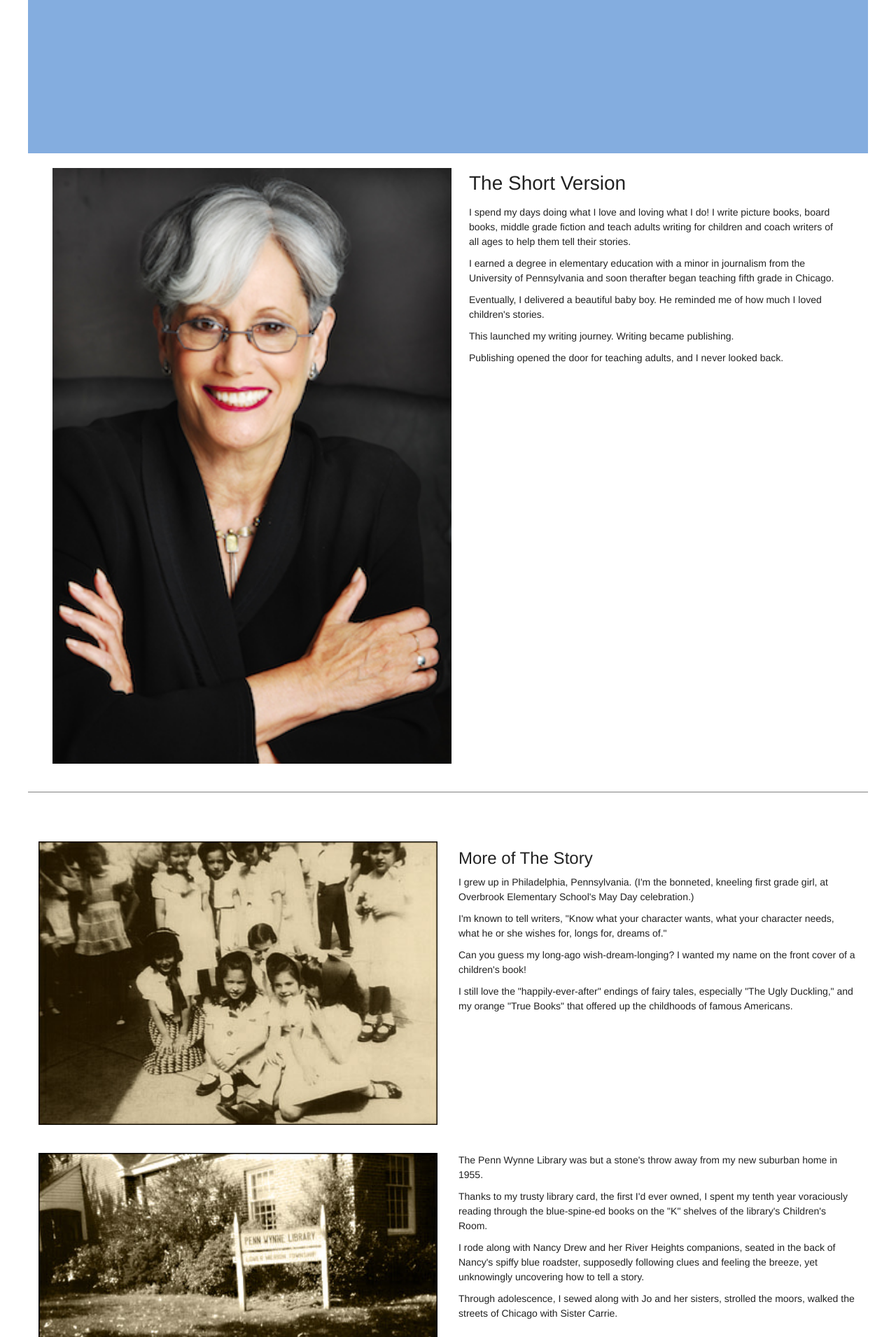
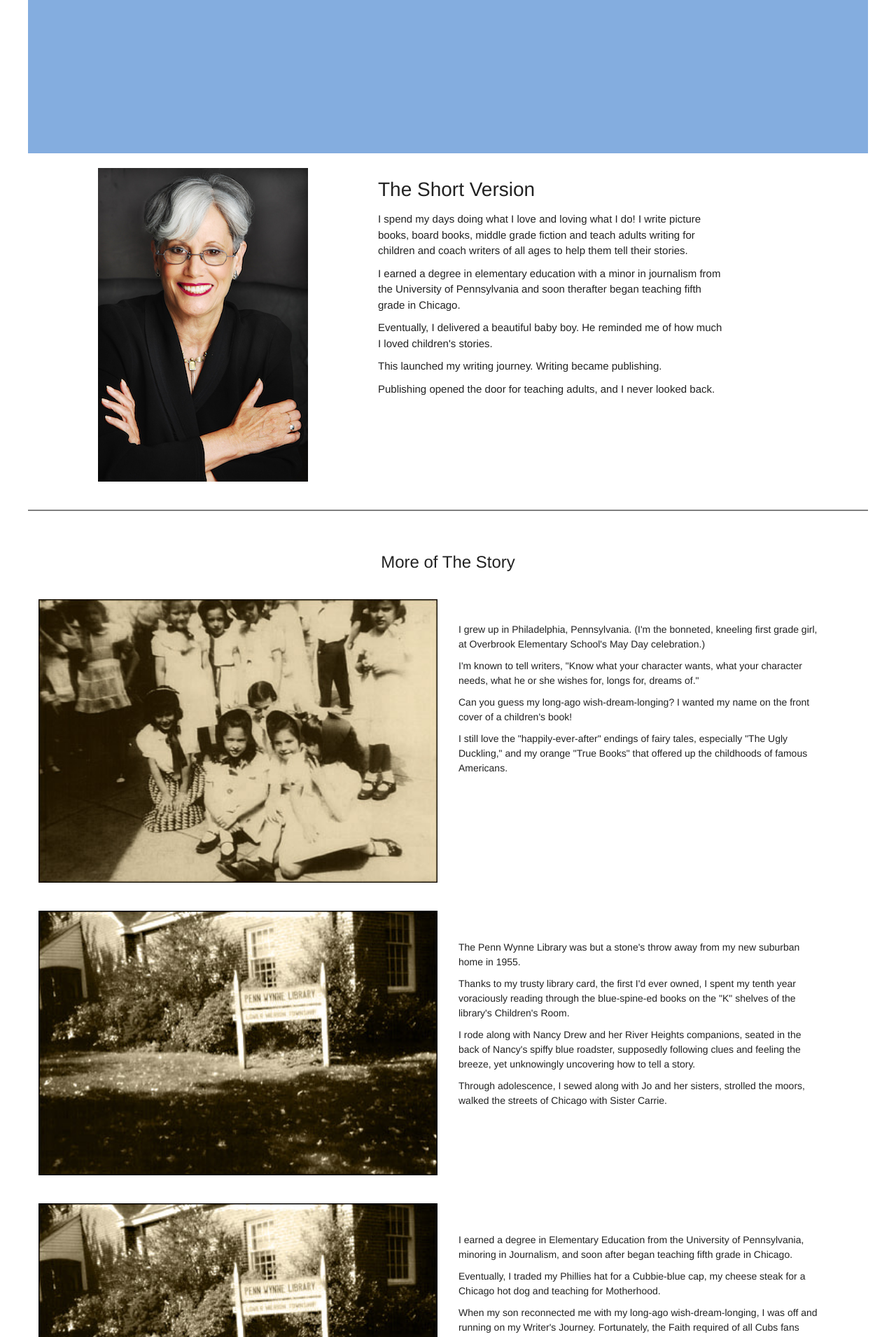
Before and after one commit to paula-c-schuler/planner.dev, a PHP site: page /about.php in a window 1280 px wide. Shown: the part 420-2330 px from the top of the page at 70% size. Run offline with PHP 8.4, Linux system fonts and the light colour scheme.

Commit message:
Improved responsiveness on main content, all pages. Deleted some bootstrap grid.

```diff
--- a/public/about.php
+++ b/public/about.php
@@ -41,34 +41,32 @@
         <!-- Begin Short Version Section -->
         <section class="row top-buffer-4">
 
-            <img class="profile-image col-md-6 top-buffer-4" src="/img/EstherProfileSmall.jpg">
+            <img class="profile-image top-buffer-4" src="/img/EstherProfileSmall.jpg">
 
             <div id="contact" class="short-version-group">
-                <div>
-                    <a id="linkedin-icon" href="https://www.linkedin.com/pub/esther-hershenhorn/17/357/91a"><i class="contact-links icon icon-3x icon-linkedin-square"></i></a>
-                    <a href="https://www.facebook.com/esther.hershenhorn.5/about"><i class="contact-links icon icon-3x icon-facebook-official"></i></a>
-                	<a id="twitter-icon" href="https://twitter.com/EHershenhorn"><i class="contact-links icon icon-3x icon-twitter"></i></a>
-                </div>
               	<div class="short-version-group">
 	                <p class="short-version-header">The Short Version</p>
-	                <p>
+	                <p class="short-version-text">
 	                	I spend my days doing what I love and loving what I do!
 	                	I write picture books, board books, middle grade fiction and teach adults writing for
 	                    children and coach writers of all ages to help them tell their stories.
 	                </p>
-	                <p>
+	                <p class="short-version-text">
 	                	I earned a degree in elementary education with a minor in journalism from the
 	                    University of Pennsylvania and soon therafter began teaching fifth grade in Chicago.
 	                </p>
-	                <p>
+	                <p class="short-version-text">
 	                	Eventually, I delivered a beautiful baby boy. He reminded me of how much I loved children's stories.
 	                </p>
-	                <p>
+	                <p class="short-version-text">
 	                	This launched my writing journey. Writing became publishing.
 	                </p>
-	                <p>
+	                <p class="short-version-text">
 	                	Publishing opened the door for teaching adults, and I never looked back.
 	                </p>
+                    <a id="linkedin-icon" href="https://www.linkedin.com/pub/esther-hershenhorn/17/357/91a"><i class="contact-links icon icon-3x icon-linkedin-square"></i></a>
+                <a id="twitter-icon" href="https://twitter.com/EHershenhorn"><i class="contact-links icon icon-3x icon-twitter"></i></a>
+                <a id="facebook-icon" href="https://www.facebook.com/esther.hershenhorn.5/about"><i class="contact-links icon icon-3x icon-facebook-official"></i></a>
                 </div>
             </div>
 			<br>
@@ -76,17 +74,24 @@
         </section>
 
         <!-- pretty divider -->
-        <div class="row pretty-divider col-md-12">
+        <div class="row pretty-divider-under-social-icons">
         </div>
 
         <!-- Begin More of the Story Section  -->
+        <!-- header -->
         <section class="row">
+           <h3 class="long-version-header">More of The Story</h3>
+        </section>
 
+        <!-- images and text -->
+        <section class="row">
+            <div class="long-version-group"></div>
             <img class="story-images col-md-6 image-girl" src="/img/esther-girl-sepia.jpg">
 
             <div class="long-version-text col-md-6">
             	<br>
-            	<h3>More of The Story</h3>
+            	<br>
+                <br>
                 <p>
                 	I grew up in Philadelphia, Pennsylvania. (I'm the bonneted, kneeling first grade girl,
                 	at Overbrook Elementary School's May Day celebration.)
@@ -111,6 +116,8 @@
 			<img class="story-images col-md-6" src="img/Penn-Wynn-sepia.jpg">
 
             <div class="long-version-text col-md-6">
+                <br>
+                <br>
                 <p>
                 	The Penn Wynne Library was but a stone's throw away from my new suburban home in 1955.
                 </p>
@@ -135,6 +142,8 @@
             <img class="story-images col-md-6" src="img/Penn-Wynn-sepia.jpg">
 
             <div class="long-version-text col-md-6">
+                <br>
+                <br>
                 <p>
                 	I earned a degree in Elementary Education from the University of Pennsylvania, minoring in Journalism,
                 	and soon after began teaching fifth grade in Chicago.
@@ -157,7 +166,7 @@
         </section>
 
         <!-- Divider -->
-        <div class="row pretty-divider col-md-12">
+        <div class="row pretty-divider">
         </div>
 
          <!-- Contact Button -->
--- a/public/books.php
+++ b/public/books.php
@@ -28,7 +28,7 @@
         <section class="my-hero">
             <div class="hero-message">
                 <h1 id="author-name">Esther Hershenhorn</h1>
-                <h3 id="author-titles">Teacher, Author, Coach</h3>
+                <h3 id="author-titles">Author</h3>
             </div>
             <div class="half-white hero-overlay"></div>
             <div class="hero-solid-color">
--- a/public/css/main.css
+++ b/public/css/main.css
@@ -106,11 +106,6 @@ img {
   height: auto;
 }
 
-/*
- * Automates padding for paragraph text.
- */
-
-
 
 /*-------------------------------------*\
 	NAVIGATION BAR
@@ -139,16 +134,11 @@ img {
 	width: 100%;
 	margin: 0 auto;
 }
-
-/*
- * Adds a little space at the top of the footer
- */
 footer li {
 	padding-top: 1.5rem;
 }
 
-/* TODO: SMALL SCREEN*/
-/* Medium devices (desktops, 600px and up) */
+/* NAV - SMALL SCREEN*/
 /*=================================================*/
 @media screen and (min-width:640px) {
 	/*
@@ -173,17 +163,13 @@ footer li {
 		font-weight: bold;
 		width: 30rem;
 	}
-
-	/*
-	 * Adds a little space at the top of the footer
-	 */
 	footer li {
 		padding-top: 1.5rem;
 	}
 }
 
 
-/* TODO: MEDIUM SCREEN*/
+/* NAV - MEDIUM SCREEN*/
 /*=================================================*/
 @media screen and (min-width:940px) {
 	/*
@@ -208,16 +194,12 @@ footer li {
 		font-weight: bold;
 		width: 20rem;
 	}
-
-	/*
-	 * Adds a little space at the top of the footer
-	 */
 	footer li {
 		padding-top: 1.5rem;
 	}
 }
 
-/* LARGE SCREENS */
+/* NAV - LARGE SCREENS */
 /*===========================================*/
 @media screen and (min-width:1200px) {
 /*
@@ -242,10 +224,6 @@ footer li {
 	font-weight: bold;
 	width: 20rem;
 }
-
-/*
- * Adds a little space at the top of the footer
- */
 footer li {
 	padding-top: 1.5rem;
 }
@@ -288,7 +266,7 @@ footer li {
 }
 
 
-/* SMALL SCREEN */
+/* HERO - SMALL SCREEN */
 /*============================================================*/
 @media screen and (min-width:501px) {
 .my-hero {
@@ -323,7 +301,7 @@ footer li {
 }
 
 
-/* SMALL-TO-MEDIUM SCREEN */
+/* HERO - SMALL-TO-MEDIUM SCREEN */
 /*============================================================*/
 @media screen and (min-width:640px) {
 .my-hero {
@@ -367,7 +345,7 @@ footer li {
 }
 }
 
-/* MEDIUM SCREENS AND LARGER
+/* HERO - MEDIUM SCREENS AND LARGER
 /*===============================================================*/
 @media screen and (min-width:992px) {
 .my-hero {
@@ -414,49 +392,349 @@ footer li {
 }
 
 /*-------------------------------------*\
+	HOME AND COACHING PAGES
+\*-------------------------------------*/
+/* EXTRA SMALL SCREEN less than 501px */
+/*===========================================================*/
+@media screen and (min-width:501px) {
+
+.summary-group {
+	text-align: center;
+	margin-left: auto;
+	margin-right: auto;
+}
+.summary-group p {
+	width: 75%;
+	text-align: left;
+	margin-left: auto;
+	margin-right: auto;
+}
+.summary-icon, .summary, .summary-more {
+	margin-left: auto;
+	margin-right: auto;
+}
+}
+/* HOME/COACHNG - SMALL-TO-MEDIUM SCREENS AND LARGER
+/*===============================================================*/
+@media screen and (min-width:640px) {
+.summary-group {
+	text-align: center;
+	margin-left: auto;
+	margin-right: auto;
+}
+.summary-group p {
+	width: 60%;
+	text-align: left;
+	margin-left: auto;
+	margin-right: auto;
+}
+.summary-icon, .summary, .summary-more {
+	margin-left: auto;
+	margin-right: auto;
+}
+}
+/* HOME/COACHING - MEDIUM SCREENS AND LARGER
+/*===============================================================*/
+@media screen and (min-width:992px) {
+.summary-group {
+	text-align: center;
+	margin-left: auto;
+	margin-right: auto;
+}
+.summary-group p {
+	width: 95%;
+	text-align: left;
+	margin-left: auto;
+	margin-right: auto;
+}
+.summary-icon, .summary, .summary-more {
+	margin-left: auto;
+	margin-right: auto;
+}
+}
+
+
+
+/*-------------------------------------*\
 	ABOUT PAGE "SHORT VERSION" SECTION
 \*-------------------------------------*/
 /* EXTRA SMALL SCREEN less than 501px */
 /*===========================================================*/
 /* Helps adjust profile photo on about page */
 
-.space-filler {
-	width: 20%;
-	color: white;
-}
 .profile-image {
-	margin-left: 2rem;
-}
-#linkedin-icon {
-	margin-left: 6rem;
+	display: block;
+	margin-right: auto;
+	margin-left: auto;
+	/*margin-left: 5rem;*/
 }
 
-#twitter-icon {
-	margin-left: 2rem;
-}
-
-.short-version-header {
-	font-size: 2.8rem;
-	padding-top: 2rem;
-	padding-bottom: 0;
-}
 
 /* Helps adjust placement of about page first section of story */
 .short-version-group {
-	margin-left: 2rem;
-	margin-right: 2rem;
+	margin-right: auto;
+	margin-left: auto;
+	padding-right: 1rem;
+	padding-left: 1rem;
+}
+.short-version-header {
+	font-size: 3rem;
+	padding-top: 4rem;
+	padding-bottom: 0;
+	width: 100%;
+	text-align: center;
+}
+.short-version-text {
+	font-size: 2rem;
+}
+#linkedin-icon {
+	display: block;
+	margin-top: 4rem;
+	margin-right: auto;
+	margin-bottom: 2rem;
+	margin-left: 16rem;
+	font-size: 3rem;
+}
+#twitter-icon {
+	display: block;
+	margin-top: 4rem;
+	margin-right: auto;
+	margin-bottom: 2rem;
+	margin-left: 15rem;
+	font-size: 3rem;
+}
+#facebook-icon {
+	display: block;
+	margin-top: 4rem;
+	margin-right: auto;
+	margin-left: 15rem;
+	font-size: 3rem;
+}
+
+.pretty-divider-under-social-icons {
+	margin-top: 0;
+	background-color: grey;
+	height: .1rem;
+}
+
+/* Begins next section of story */
+.long-version-group {
+	display: block;
+	margin-right: auto;
+	margin-left: auto;
+}
+.long-version-header {
+	text-align: center;
 }
 .story-images {
 	margin-right: auto;
 	margin-left: auto;
 }
+.long-version-text p {
+	width: 95%;
+}
+
+/* ABOUT - SMALL-TO-MEDIUM SCREENS AND LARGER
+/*===============================================================*/
+@media screen and (min-width:501px) {
+
+.profile-image {
+	margin-left: 10rem;
+}
+
+
+/* Helps adjust placement of about page first section of story */
+.short-version-group {
+	margin-right: auto;
+	margin-left: auto;
+	padding-right: 1rem;
+	padding-left: 1rem;
+}
+.short-version-header {
+	font-size: 2.8rem;
+	padding-top: 2rem;
+	padding-bottom: 0;
+	width: 100%;
+	text-align: center;
+}
 .short-version-text {
+	font-size: 2rem;
+}
+#linkedin-icon {
+	display: inline;
+	margin-top: 4rem;
+	margin-right: auto;
+	margin-left: 6rem;
+	font-size: 3rem;
+}
+#twitter-icon {
+	display: inline;
+	margin-top: 4rem;
+	margin-right: auto;
+	margin-left: 5rem;
+	font-size: 3rem;
+}
+#facebook-icon {
+	display: inline;
+	margin-top: 4rem;
+	margin-right: auto;
+	margin-left: 5rem;
+	font-size: 3rem;
+}
+.pretty-divider-under-social-icons {
+	margin-top: 4rem;
+	background-color: grey;
+	height: .1rem;
+}
+.long-version-header {
+	text-align: center;
+}
+.story-images {
+	margin-right: auto;
+	margin-left: auto;
+}
+.long-version-text p {
+	width: 75%;
+}
+}
 
+/* ABOUT - MEDIUM SCREENS AND LARGER
+/*===============================================================*/
+@media screen and (min-width:640px) {
+
+.profile-image {
+	display: block;
+	margin-right: auto;
+	margin-left: auto;
+}
+
+
+/* Helps adjust placement of about page first section of story */
+.short-version-group {
+	margin-right: auto;
+	margin-left: auto;
+	padding-right: 1rem;
+	padding-left: 1rem;
+	width: 75%;
+}
+.short-version-header {
+	font-size: 2.8rem;
+	padding-top: 2rem;
+	padding-bottom: 0;
+	width: 100%;
+	text-align: center;
+}
+.short-version-text {
+	font-size: 1.5rem;
+}
+#linkedin-icon {
+	display: inline;
+	margin-top: 6rem;
+	margin-right: auto;
+	margin-left: 6rem;
+	font-size: 2rem;
+}
+#twitter-icon {
+	display: inline;
+	margin-top: 6rem;
+	margin-right: auto;
+	margin-left: 5rem;
+	font-size: 2rem;
+}
+#facebook-icon {
+	display: inline;
+	margin-top: 6rem;
+	margin-right: auto;
+	margin-left: 5rem;
+	font-size: 2rem;
+}
+.pretty-divider-under-social-icons {
+	margin-top: 4rem;
+	background-color: grey;
+	height: .2rem;
+}
+.long-version-header {
+	text-align: center;
+}
+.story-images {
+	margin-right: auto;
+	margin-left: auto;
+}
+.long-version-text p {
+	width: 60%;
+}
+}
+
+
+/* ABOUT - LARGER SCREENS
+/*===============================================================*/
+@media screen and (min-width:992px) {
+
+.profile-image {
+	display: inline;
+	float: left;
+	margin-right: 10rem;
+	margin-left: 10rem;
+}
+
+
+/* Helps adjust placement of about page first section of story */
+.short-version-group {
+	margin-right: auto;
+	margin-left: 2rem;
+	margin-top: 3rem;
+	padding-right: 1rem;
+	padding-left: 1rem;
+	width: 90%;
+}
+.short-version-header {
+	font-size: 2.8rem;
+	padding-top: 2rem;
+	padding-bottom: 0;
+	width: 100%;
+	text-align: left;
+}
+.short-version-text {
+	font-size: 1.5rem;
+}
+#linkedin-icon {
+	display: inline;
+	margin-left: 0rem;
+	font-size: 1.5rem;
+}
+#twitter-icon {
+	display: inline;
+	margin-right: auto;
+	margin-left: 2.5rem;
+	font-size: 1.5rem;
+}
+#facebook-icon {
+	display: inline;
+	padding-left: 0;
+	margin-left: 2.5rem;
+	font-size: 1.5rem;
+}
+.pretty-divider-under-social-icons {
+	margin-top: 4rem;
+	margin-bottom: 4rem;
+	background-color: grey;
+	height: .2rem;
+}
+.long-version-header {
+	text-align: center;
+}
+.story-images {
+	margin-right: auto;
+	margin-left: auto;
+}
+.long-version-text p {
+	width: 90%;
+}
 }
 
 
 
-
+/*=============================================================*/
 /*-------------------------------------*\
 	HELPERS
 \*-------------------------------------*/
@@ -469,7 +747,7 @@ footer li {
 	margin-left: auto;
 	margin-right: auto;
 }*/
-.summary-group {
+/*.summary-group {
 	text-align: center;
 	margin-left: auto;
 	margin-right: auto;
@@ -478,27 +756,13 @@ footer li {
 	text-align: left;
 	margin-left: auto;
 	margin-right: auto;
-}
+}*/
 
-/* Helps adjust profile photo on about page */
-.profile-image {
-	margin-right: 10px;
-}
-
-#phone-number {
-	text-align: center;
-	font-size: 3rem;
-}
-
-/* Helps adjust social media link position on about page */
-.contact-links {
-	margin-top: 5rem;
-}
-
-/* Helps adjust placement of about page first section of story */
-.short-version {
-	margin-right: 10px;
-	margin-left: 5px;
+.pretty-divider {
+	margin-bottom: 4rem;
+	margin-top: 4rem;
+	background-color: grey;
+	height: .1rem;
 }
 
 /* Creates top margins */
@@ -519,25 +783,9 @@ footer li {
 	padding-top: 4rem;
 }
 
-/* Helps position social media Fonticon icons */
-.icon-facebook-official {
-	margin-left: 5rem;
-}
-.icon-twitter {
-	margin-left: 3rem;
-}
-
 /* Helps position image on about page */
 .image-girl {
 	margin-top: 30px;
-}
-
-/* Thin grey line creates visual separation */
-.pretty-divider {
-	margin-top: 4rem;
-	margin-bottom: 4rem;
-	background-color: grey;
-	height: .1rem;
 }
 
 /* Style for quotes from author books on book page */
--- a/public/index.php
+++ b/public/index.php
@@ -55,7 +55,7 @@
 
             </div>
             <div class="summary-group col-md-4 top-buffer-8">
-                <a class="" href=""><i class="icon icon-5x icon-book"></i></a>
+                <a class="" href="books.php"><i class="icon icon-5x icon-book"></i></a>
                 <h3 class="summary-header">Books</h3>
                 <p class="summary">
                     Lorem ipsum dolor sit amet, consectetur adipisicing elit, sed do eiusmod
@@ -63,7 +63,7 @@
                     quis nostrud exercitation ullamco laboris nisi ut aliquip ex ea commodo
                     consequat.
                 </p>
-                <a class="summary-more" href="">More</a>
+                <a class="summary-more" href="books.php">More</a>
             </div>
             <div class="summary-group col-md-4 top-buffer-8">
                 <a class="" href="coaching.php"><i class="icon icon-5x icon-exchange"></i></a>
--- a/public/navbar.php
+++ b/public/navbar.php
@@ -1,5 +1,4 @@
-<!-- WANT TODO: ADD PNG OF ESTHER'S NAME AS IMAGE ICON THAT STAYS AT THE VERY TOP ON SMALL SCREENS -->
-
+<!-- Naviation bar for Esther Project -->
     <ul id="navigation-top" class="row">
         <li class="col-1-6 col-xs-6"><a href="index.php">Home</a></li>
         <li class="col-1-6 col-xs-6"><a href="about.php">About</a></li>
```
Also changed, not shown: public/coaching.php (+20 -19 lines), public/img/EH3 copy.jpg (added).
